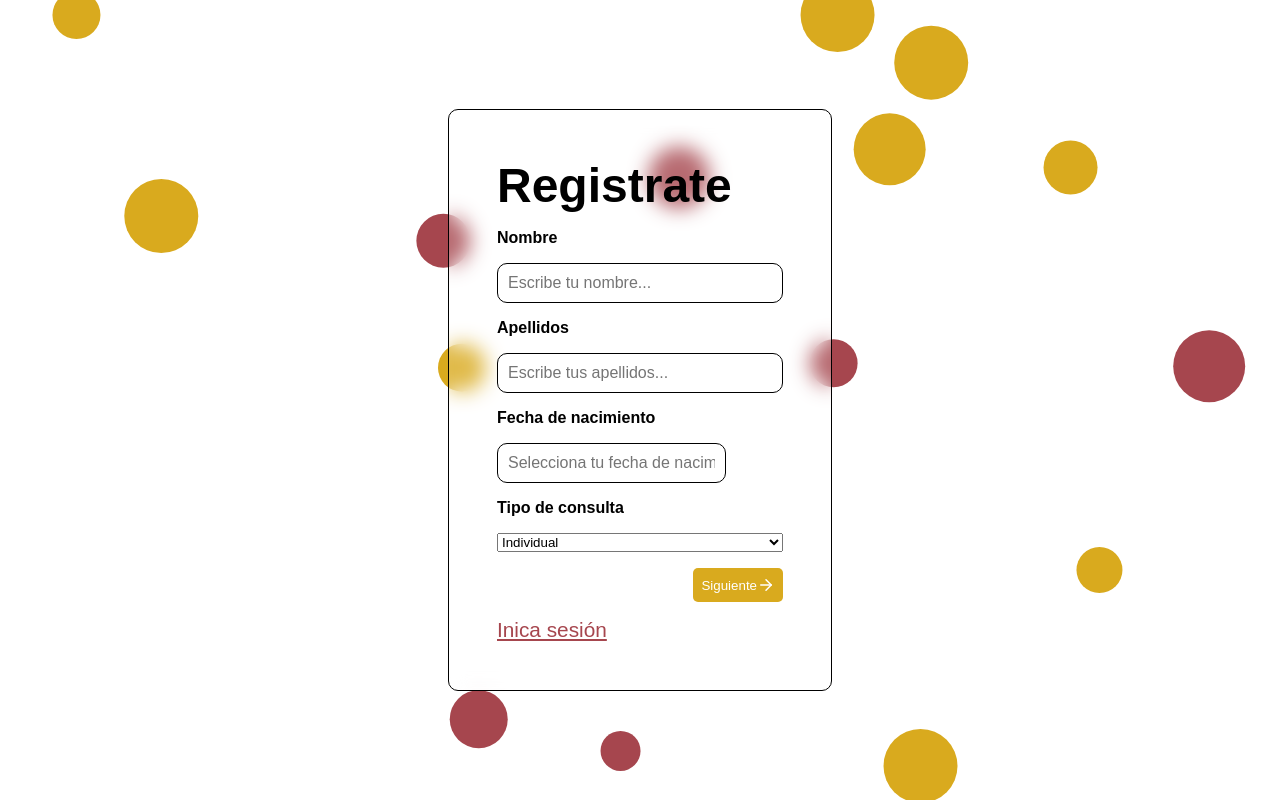
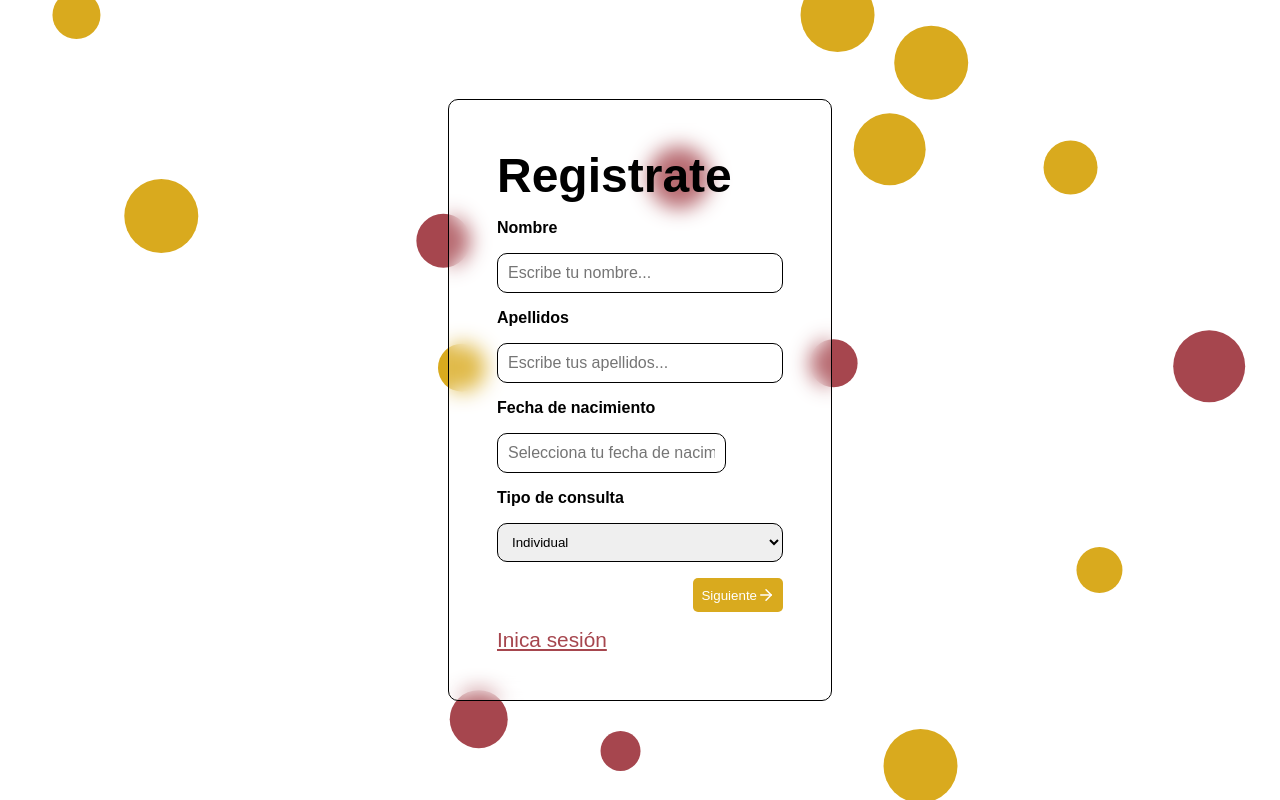
Before and after one commit to friendzone09/proyecto_estadias, a React (Vite) app in the folder front/: page /register in a window 1280 px wide. Built offline with nearby package versions, Linux system fonts and the light colour scheme.

Commit message:
version 1.8.30

```diff
--- a/front/src/pages/login/index.css
+++ b/front/src/pages/login/index.css
@@ -31,6 +31,12 @@
     border-radius: 10px;
     border: 1px solid black;
     font-size: 1rem;
+}
+
+.login_squere > select{
+    padding: 10px;
+    border: 1px solid black;
+    border-radius: 10px;
 }
 
 .submit {
```
